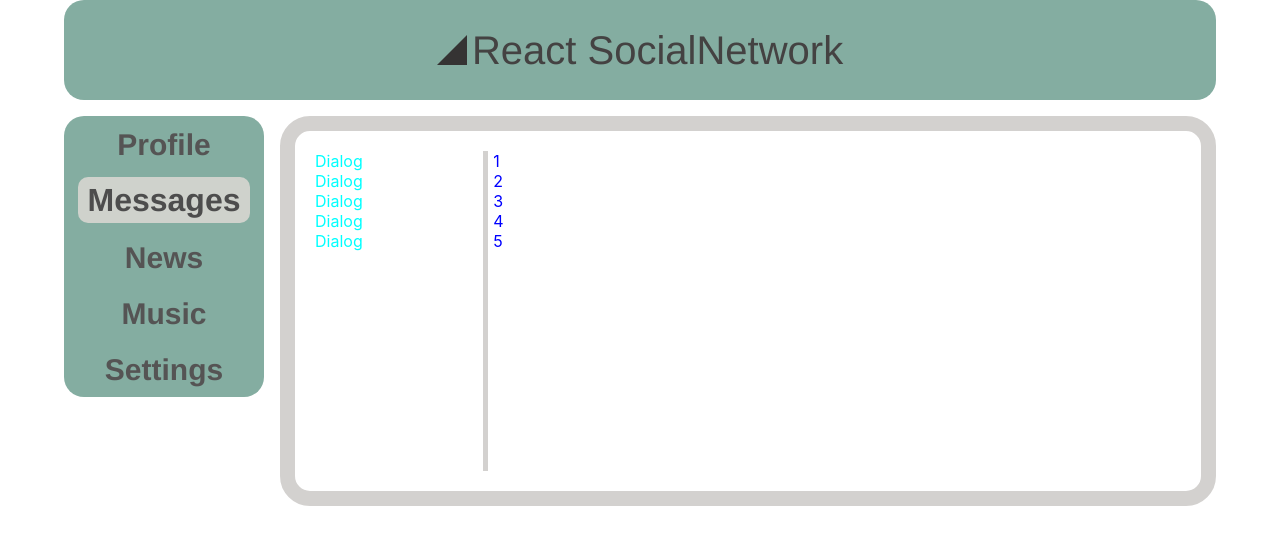
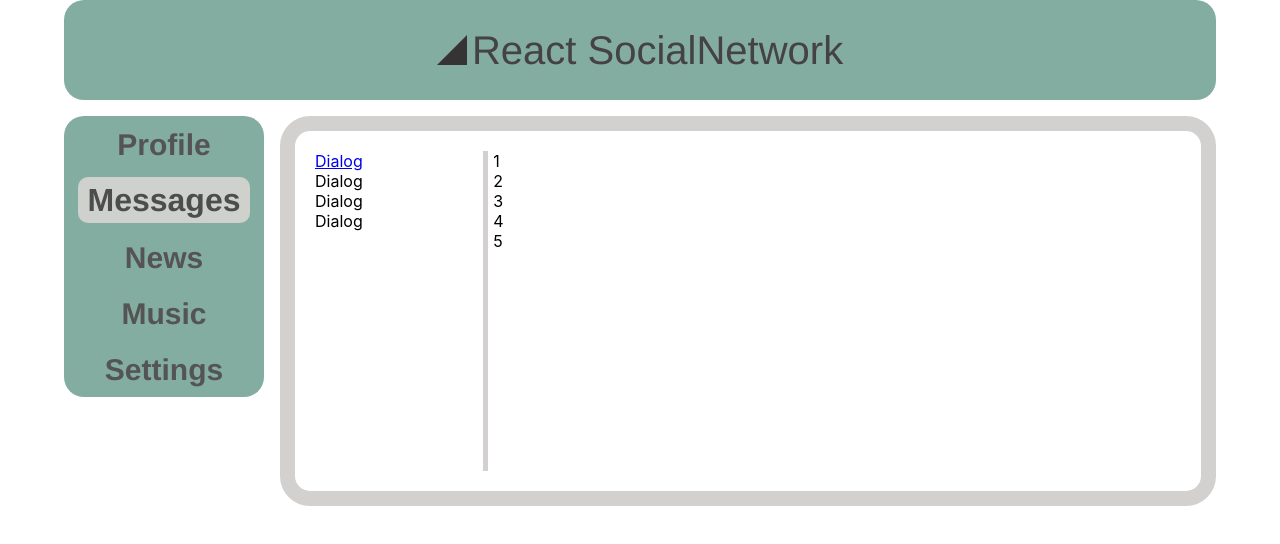
Before and after one commit to kovalishin94/react-course, a React (Create React App) app: page /dialogs in a window 1280 px wide. Shown: the top 544 px of the page. Built offline with nearby package versions, Linux system fonts and the light colour scheme.

Commit message:
finish becouse old react course

```diff
--- a/src/components/Dialogs/Dialogs.jsx
+++ b/src/components/Dialogs/Dialogs.jsx
@@ -1,11 +1,11 @@
+import { NavLink } from 'react-router-dom'
 import cls from './Dialogs.module.css'
 
 const Dialogs = (props) => {
     return (
         <div className={cls.containerMess}>
             <div className={cls.dialogs}>
-                <div className={cls.item}>Dialog</div>
-                <div className={cls.item}>Dialog</div>
+                <div className={cls.item}><NavLink to='dialogs/1'>Dialog</NavLink></div>
                 <div className={cls.item}>Dialog</div>
                 <div className={cls.item}>Dialog</div>
                 <div className={cls.item}>Dialog</div>
--- a/src/components/Dialogs/Dialogs.module.css
+++ b/src/components/Dialogs/Dialogs.module.css
@@ -9,14 +9,7 @@
     min-height: 40vh;
 }
 
-.dialogs .item {
-    color: aqua;
-}
 
 .messages {
     padding-left: 5px;
 }
-
-.messages .message {
-    color: blue;
-}
```
